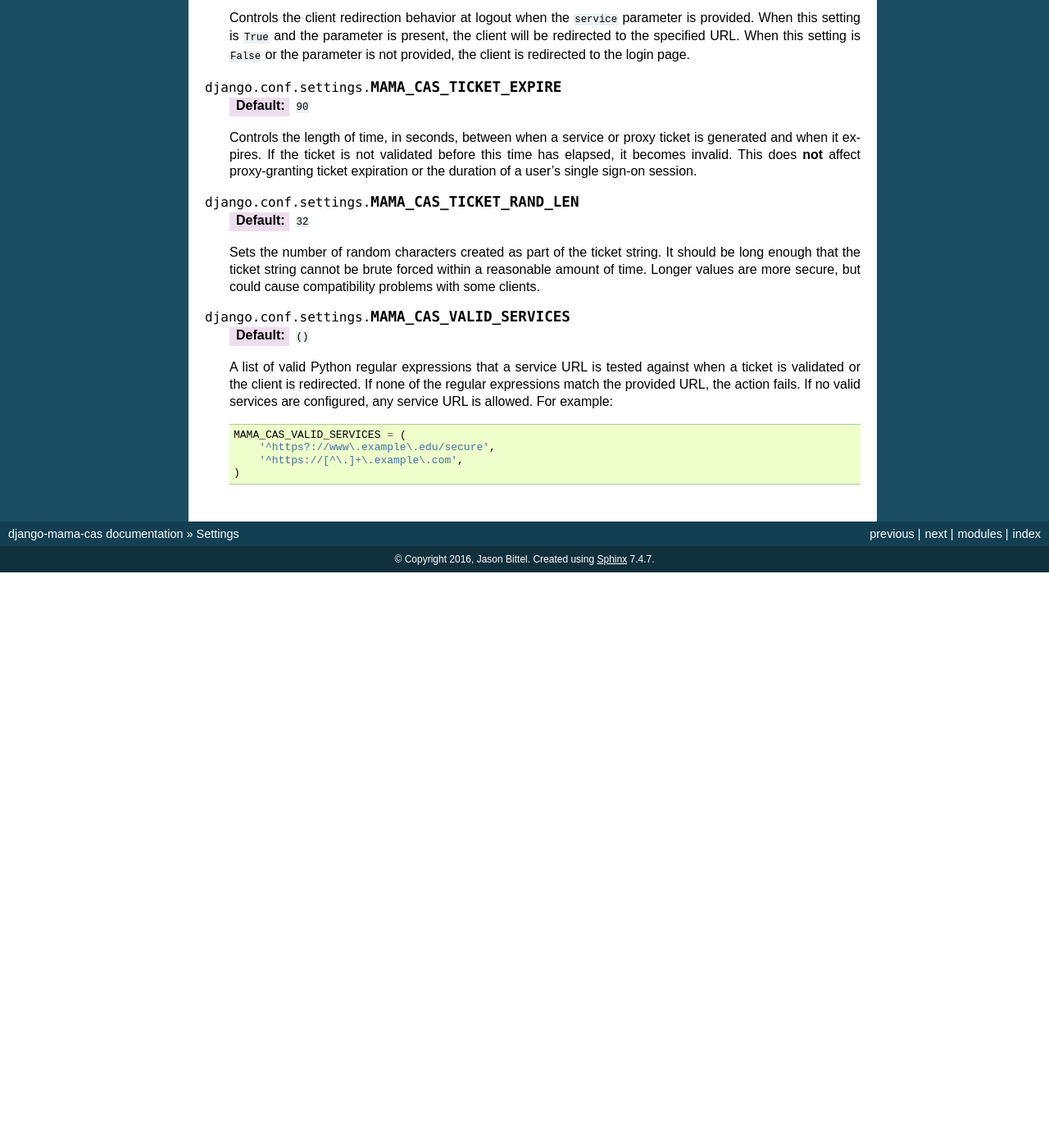
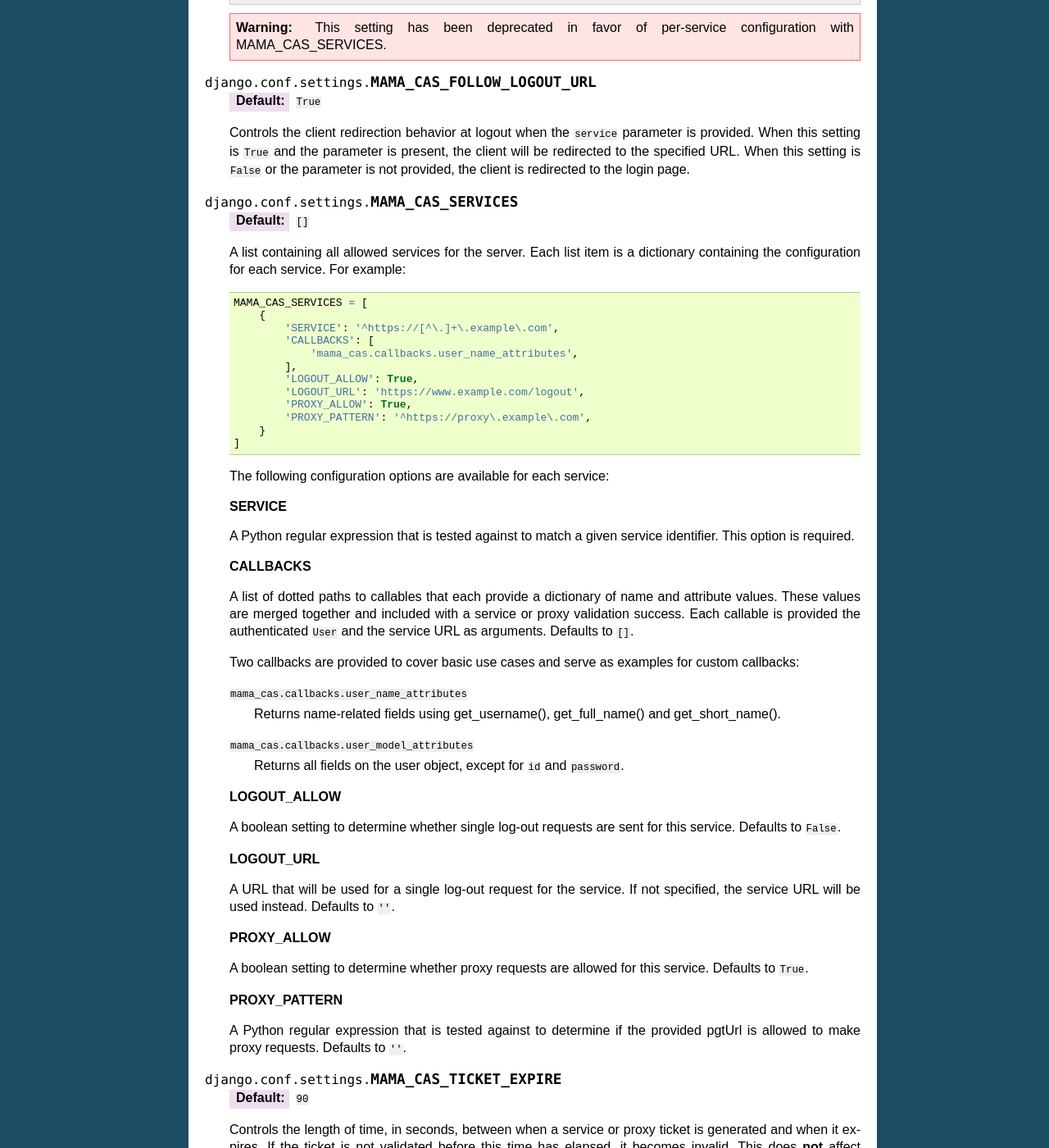
Before and after one commit to jbittel/django-mama-cas, a Sphinx documentation site: the page built from docs/settings.rst, in a window 1280 px wide and 1400 px high, scrolled down 1080 px. Shown: the whole window at 82% size. Built offline with Sphinx 7.4.7, drawn with Linux system fonts in a browser that asks for light colours; the version number could not be read and is left out; before the commit the page ends 1778 px from its top, so only the background shows below that; some of the changed text lies outside the part shown.

Commit message:
Add documentation for new MAMA_CAS_SERVICES setting

```diff
--- a/docs/settings.rst
+++ b/docs/settings.rst
@@ -52,6 +52,11 @@ customize behavior and improve security.
       Returns all fields on the user object, except for ``id`` and
       ``password``.
 
+   .. warning::
+
+      This setting has been deprecated in favor of per-service configuration
+      with MAMA_CAS_SERVICES.
+
 .. attribute:: MAMA_CAS_ENABLE_SINGLE_SIGN_OUT
 
    :default: ``False``
@@ -65,6 +70,11 @@ customize behavior and improve security.
       By default, the single logout requests are sent synchronously. If
       `gevent`_ is installed, they are sent asynchronously.
 
+   .. warning::
+
+      This setting has been deprecated in favor of per-service configuration
+      with MAMA_CAS_SERVICES.
+
 .. attribute:: MAMA_CAS_FOLLOW_LOGOUT_URL
 
    :default: ``True``
@@ -74,6 +84,71 @@ customize behavior and improve security.
    is present, the client will be redirected to the specified URL. When
    this setting is ``False`` or the parameter is not provided, the client
    is redirected to the login page.
+
+.. attribute:: MAMA_CAS_SERVICES
+
+   :default: ``[]``
+
+   A list containing all allowed services for the server. Each list item is
+   a dictionary containing the configuration for each service. For example::
+
+      MAMA_CAS_SERVICES = [
+          {
+              'SERVICE': '^https://[^\.]+\.example\.com',
+              'CALLBACKS': [
+                  'mama_cas.callbacks.user_name_attributes',
+              ],
+              'LOGOUT_ALLOW': True,
+              'LOGOUT_URL': 'https://www.example.com/logout',
+              'PROXY_ALLOW': True,
+              'PROXY_PATTERN': '^https://proxy\.example\.com',
+          }
+      ]
+
+   The following configuration options are available for each service:
+
+   **SERVICE**
+
+   A Python regular expression that is tested against to match a given
+   service identifier. This option is required.
+
+   **CALLBACKS**
+
+   A list of dotted paths to callables that each provide a dictionary of
+   name and attribute values. These values are merged together and included
+   with a service or proxy validation success. Each callable is provided the
+   authenticated ``User`` and the service URL as arguments. Defaults to ``[]``.
+
+   Two callbacks are provided to cover basic use cases and serve as
+   examples for custom callbacks:
+
+   ``mama_cas.callbacks.user_name_attributes``
+      Returns name-related fields using get_username(), get_full_name() and
+      get_short_name().
+
+   ``mama_cas.callbacks.user_model_attributes``
+      Returns all fields on the user object, except for ``id`` and
+      ``password``.
+
+   **LOGOUT_ALLOW**
+
+   A boolean setting to determine whether single log-out requests are sent
+   for this service. Defaults to ``False``.
+
+   **LOGOUT_URL**
+
+   A URL that will be used for a single log-out request for the service. If
+   not specified, the service URL will be used instead. Defaults to ``''``.
+
+   **PROXY_ALLOW**
+
+   A boolean setting to determine whether proxy requests are allowed for this
+   service. Defaults to ``True``.
+
+   **PROXY_PATTERN**
+
+   A Python regular expression that is tested against to determine if the
+   provided pgtUrl is allowed to make proxy requests. Defaults to ``''``.
 
 .. attribute:: MAMA_CAS_TICKET_EXPIRE
 
@@ -108,4 +183,8 @@ customize behavior and improve security.
           '^https://[^\.]+\.example\.com',
       )
 
+   .. warning::
+
+      This setting has been deprecated in favor of MAMA_CAS_SERVICES.
+
 .. _gevent: http://www.gevent.org/
```
